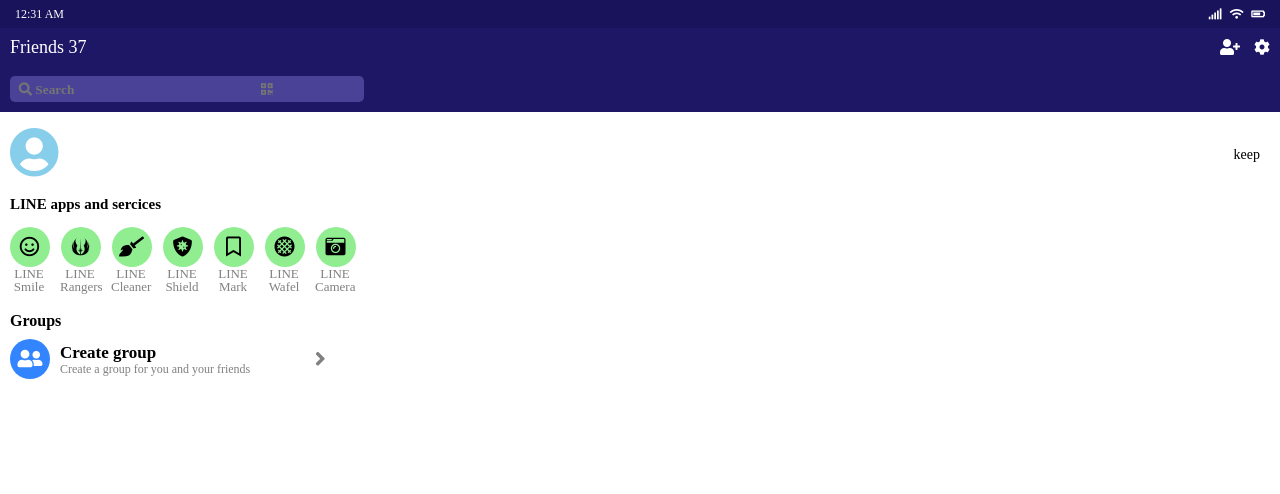
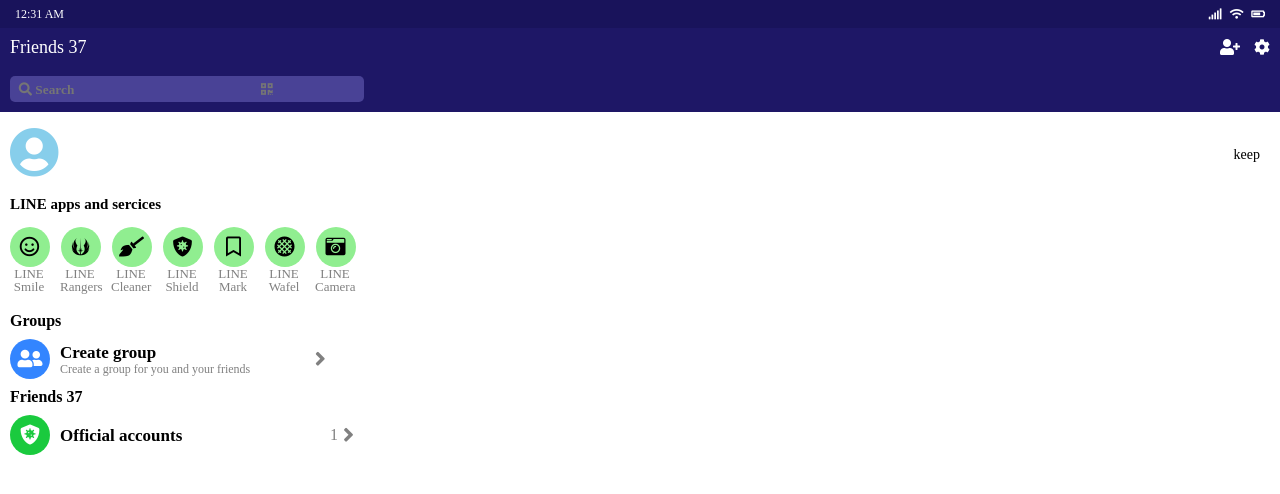
Before and after one commit to MyeoungDev/MobileChatClone, a plain HTML site: page index.html in a window 1280 px wide. Drawn offline with Linux system fonts and the light colour scheme.

Commit message:
friend 37 commit

```diff
--- a/index.html
+++ b/index.html
@@ -147,6 +147,28 @@
             </div>
 
 
+            <div class="main__columns">
+                <div class="main__columns__column friend">
+                    <div class="main__column__friendHead">
+                        <p>Friends 37</p>
+                    </div>
+
+                    <div class="main__column__officialIcon">
+                        <i class="fas fa-shield-virus"></i>
+                        <div class="main__column__officialText">
+                            <p class="main__officialText__head">Official accounts</p>
+                        </div>
+                        <div class="main__column__number">
+                            <p>1</p>
+                        </div>
+                        <div class="main__column__officialArrow">
+                            <i class="fas fa-angle-right"></i>
+                        </div>
+                    </div>
+                </div>
+            </div>
+
+
 
 
         </section>
--- a/main.css
+++ b/main.css
@@ -10,6 +10,11 @@
 }
 
 .main__column__groupIcon{
+    display: flex;
+    align-items: center;
+    justify-content: center;
+}
+.main__column__officialIcon{
     display: flex;
     align-items: center;
     justify-content: center;
@@ -109,3 +114,44 @@
     background-color: white;
     color: gray;
 }
+
+/* Friends 37 */
+
+
+.main__columns__column.friend{
+    margin-left: 10px;
+    margin-top: 10px;
+}
+
+.main__column__friendHead{
+    font-weight: bold;
+    margin-bottom: 10px;
+}
+
+.main__column__officialIcon i{
+    font-size: 20px;
+    width: 40px;
+    height: 40px;
+    line-height: 40px;
+    color: white;
+    background-color: #1ACA3E;
+    border-radius: 50%;
+    text-align: center;
+    margin-right: 10px;
+}
+
+.main__officialText__head{
+    font-size: 17px;
+    font-weight: 600;
+    margin-right: 50px;
+    width: 220px;
+}
+.main__column__number{
+    color: gray;
+}
+.main__column__officialArrow i{
+    background-color: white;
+    color: gray;
+    font-size: 22px;
+    width: 100%;
+}
```
